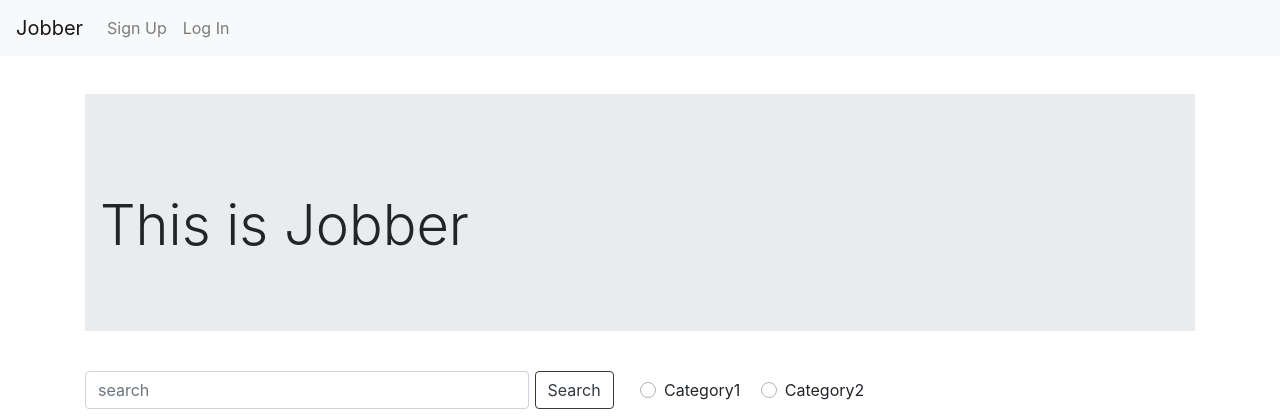
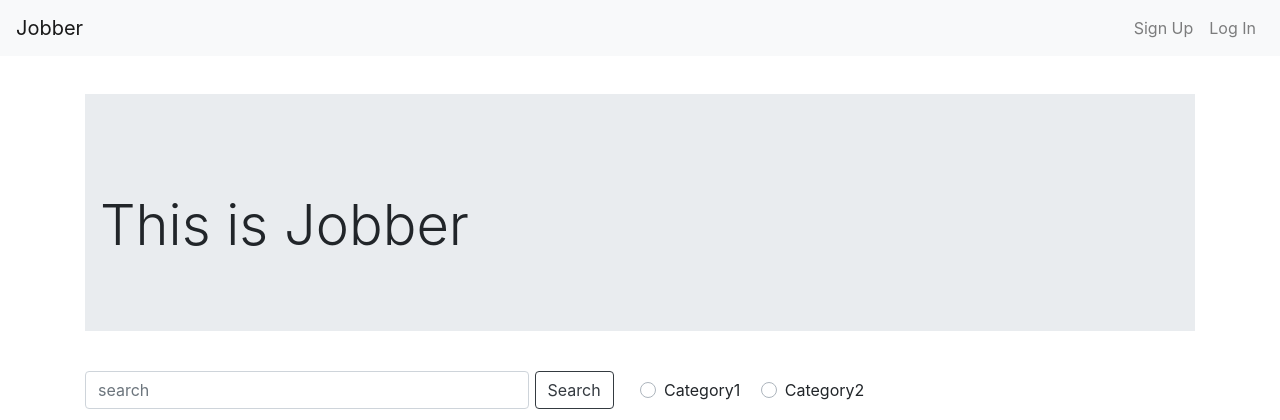
Before and after one commit to howardnguyen714/jobber, a Django app: template main_app/templates/home.html in a window 1280 px wide. Shown: the top 420 px of the page. Run offline with Django 3.2, Linux system fonts and the light colour scheme; the template is opened without the code that fills it, so the values that code supplies are empty.

Commit message:
moves nav-bar items to end

```diff
--- a/main_app/templates/base.html
+++ b/main_app/templates/base.html
@@ -22,7 +22,7 @@
         <button class="navbar-toggler" type="button" data-toggle="collapse" data-target="#navbarNav" aria-controls="navbarNav" aria-expanded="false" aria-label="Toggle navigation">
             <span class="navbar-toggler-icon"></span>
         </button>
-        <div class="collapse navbar-collapse" id="navbarNav">
+        <div class="collapse navbar-collapse justify-content-end" id="navbarNav">
             <ul class="navbar-nav">
                 {% if user.is_authenticated %}
                 <li class="nav-item">
```
